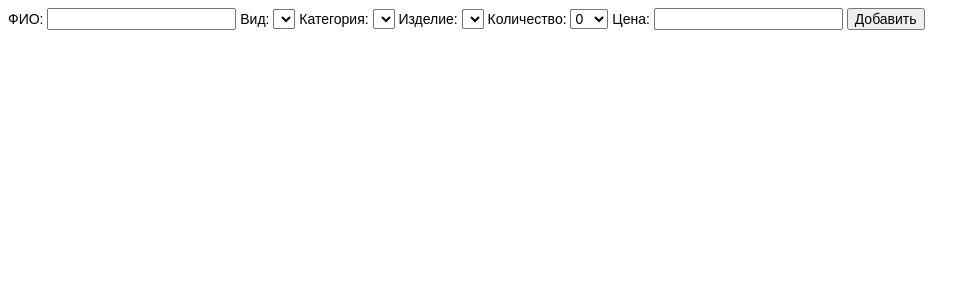
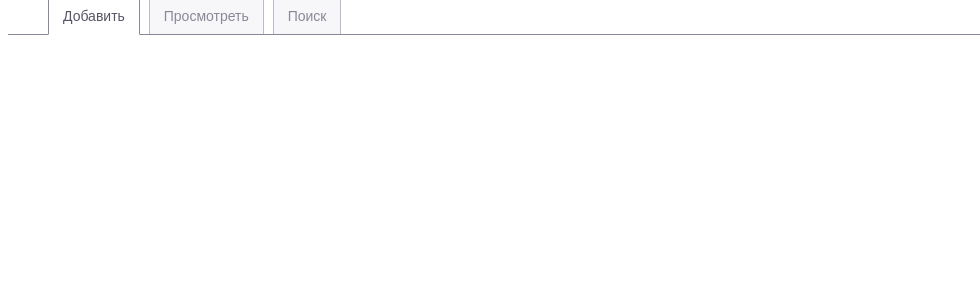
Before and after one commit to Thormill/Hudo, a PHP site: page / in a window 1280 px wide. Shown: the top 300 px of the page, without its empty margins (0-980 px from the left). Run offline with PHP 8.4, Linux system fonts and the light colour scheme; lists and menus that the app fills with data are empty; some libraries are stand-ins or nearby versions.

Commit message:
Some design and action + jquery

```diff
--- a/index.php
+++ b/index.php
@@ -3,21 +3,58 @@
 <meta http-equiv="Content-Type" content="text/html; charset=utf-8">
 <title></title>
 <style type="text/css">
-    * {font-size: 14px;font-family:Arial;}
+    * {font-size: 14px; font-family:Arial;}
+    ul.menu {
+        list-style: none;
+        border-bottom: 1px #888899 solid;
+        padding-bottom: 10px;
+    }
+
+    ul.menu li {display: inline; margin-right: 5px}
+
+    ul.menu li a {
+        color: #888899;
+        text-decoration: none;
+        background: #f7f7f9;
+        border: 1px #bbbbcc solid;
+        border-bottom: none;
+        padding: 10px 14px
+    }
+
+    ul.menu li a:hover {padding: 14px 14px 10px 14px}
+
+    ul.menu li a.selected {
+        color: #555566;
+        background: #ffffff;
+        border: 1px #888899 solid;
+        border-bottom: 1px #ffffff solid;
+        padding: 14px 14px 10px 14px
+    }
 </style>
+<script type="text/javascript" src="scripts/jquery-1.6.3.js"></script>
+<script type="text/javascript">
+    function toForm(sFormName)
+    {
+        $.post("forms/f"+sFormName+".php", null,
+            function (data){
+                $("#form").html(data);
+            });
+    }
+    function menuClick(objClicked)
+    {
+        $(".selected").removeClass();
+        objClicked.className = "selected";
+        toForm(objClicked.id);
+    }
+</script>
 </head>
 <body>
-    <form>
-        <label for="user_fio">ФИО: </label><input id="user_fio" type="text"></input>
-
-        <label for="view">Вид: </label><select id="view"></select>
-        <label for="category">Категория: </label><select id="category"></select>
-        <label for="product">Изделие: </label><select id="product"></select>
-        <label for="count">Количество: </label><select id="count"><? for($i = 0; $i < 15; $i++) print('<option value ='.$i.'>'.$i.'</option>') ?></select>
-        <label for="cost">Цена: </label><input id="cost" type="text"></input>
-        <input type="submit" value="Добавить"></input>
-
-        <div id="content"></div>
-    </form>
+    <ul class="menu">
+        <li><a id="Add" href="/nojs.php" class="selected" onclick="menuClick(this);return false">Добавить</a></li>
+        <li><a id="View" href="/nojs.php" onclick="menuClick(this);return false">Просмотреть</a></li>
+        <li><a id="Search" href="/nojs.php" onclick="menuClick(this);return false">Поиск</a></li>
+    </ul>
+    <div id="form"></div>
+    <div id="content"></div>
 </body>
 </html>
```
